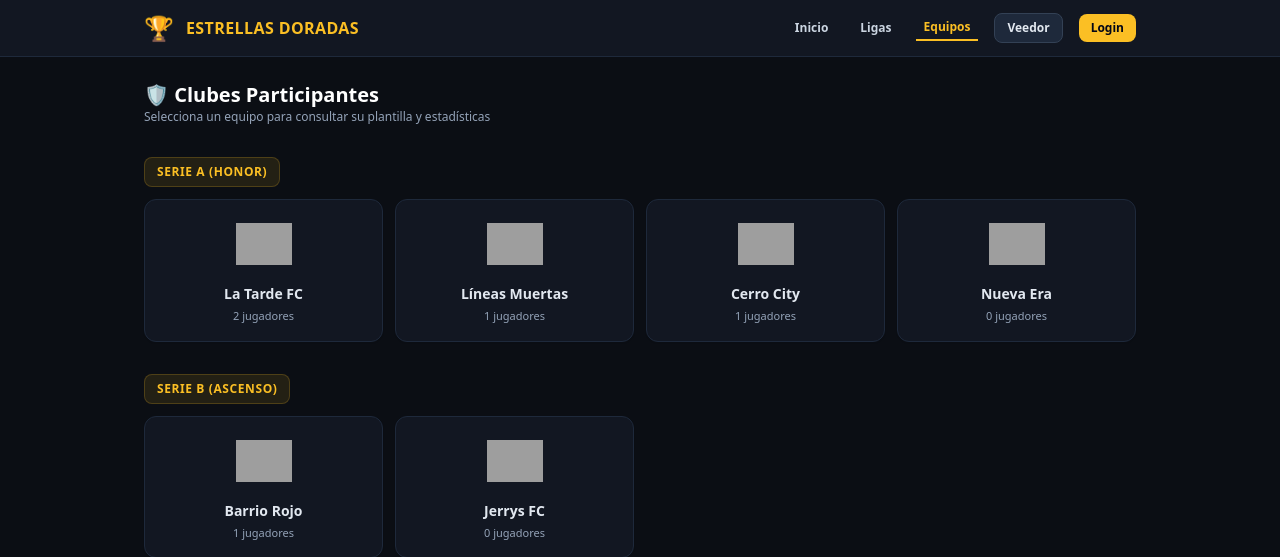
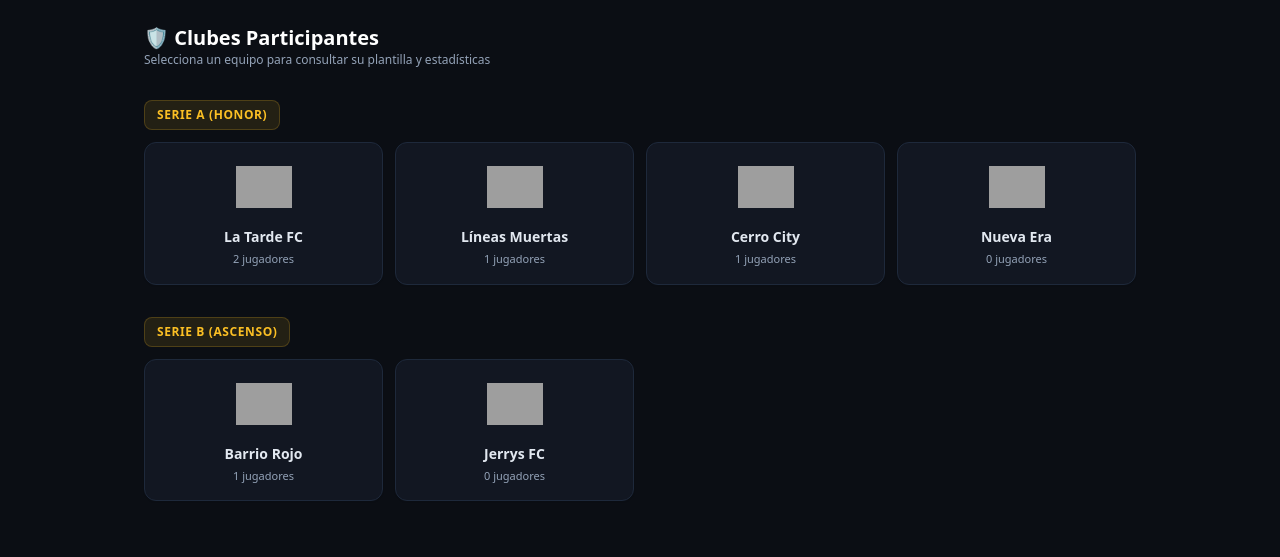
Before and after one commit to Dilvishh/liga-futbol-mvp, a FastAPI app: page /equipos in a window 1280 px wide. Shown: the top 557 px of the page. Run offline with FastAPI, Linux system fonts and the light colour scheme; some libraries are stand-ins or nearby versions; grey boxes are pictures that could not be loaded.

Commit message:
Update equipos.html

```diff
--- a/templates/equipos.html
+++ b/templates/equipos.html
@@ -7,22 +7,6 @@
     <script src="https://cdn.tailwindcss.com"></script>
 </head>
 <body class="bg-[#0b0e14] text-slate-100 min-h-screen font-sans pb-16">
-
-    <header class="bg-[#121722] border-b border-slate-800 sticky top-0 z-50">
-        <div class="max-w-5xl mx-auto px-4 py-3 flex items-center justify-between">
-            <a href="/" class="flex items-center space-x-3">
-                <span class="text-2xl">🏆</span>
-                <span class="text-base font-extrabold text-amber-400 tracking-wide">ESTRELLAS DORADAS</span>
-            </a>
-            <nav class="flex items-center gap-1 sm:gap-4 text-xs font-bold">
-                <a href="/" class="text-slate-300 hover:text-white px-2 py-1">Inicio</a>
-                <a href="/#ligas" class="text-slate-300 hover:text-white px-2 py-1">Ligas</a>
-                <a href="/equipos" class="text-amber-400 px-2 py-1 border-b-2 border-amber-400">Equipos</a>
-                <a href="/veedor" class="bg-slate-800 text-slate-200 px-3 py-1.5 rounded-lg border border-slate-700">Veedor</a>
-                <a href="/admin" class="bg-amber-400 text-slate-950 px-3 py-1.5 rounded-lg font-black">Login</a>
-            </nav>
-        </div>
-    </header>
 
     <main class="max-w-5xl mx-auto px-4 mt-6 space-y-8">
         <div>
```
